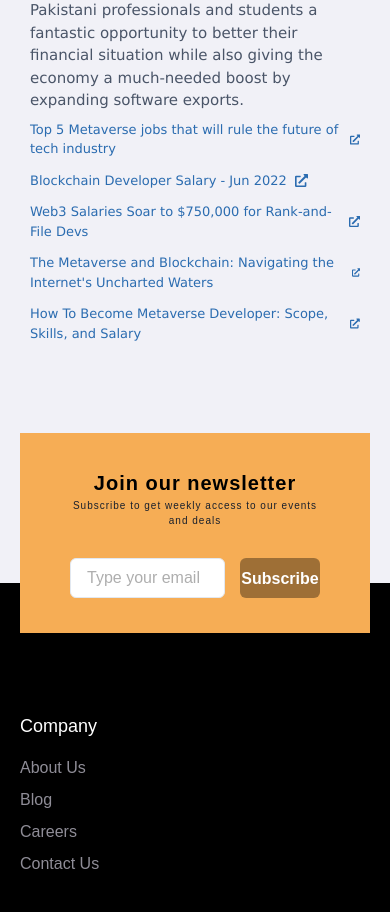
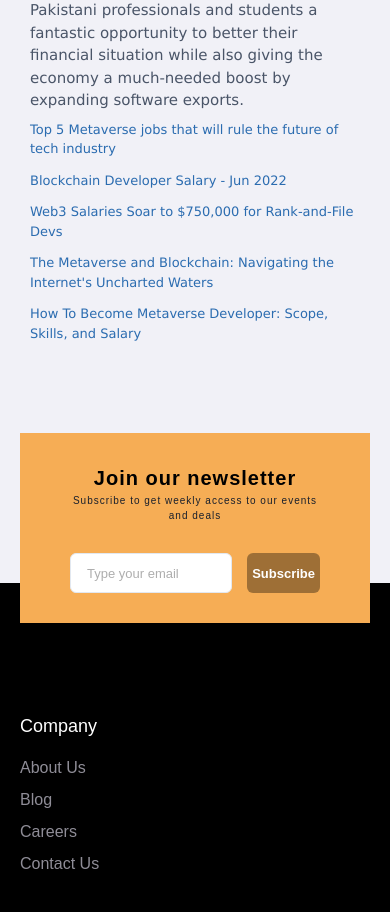
Before and after one commit to mafaqahmed/panaverse_TypeScript_Chakra_NextJS, a Next.js app: page /about in a window 390 px wide. Shown: the part 2420-3332 px from the top of the page. Built offline with nearby package versions, Linux system fonts and the light colour scheme.

Commit message:
updated responsiveness

```diff
--- a/src/app/about/page.tsx
+++ b/src/app/about/page.tsx
@@ -3,8 +3,8 @@ import { Box, Button, Flex, HStack, List, ListIcon, ListItem, Text, UnorderedLis
 import Image from "next/image";
 import Link from "next/link";
 import React from "react";
-import { FaExternalLinkAlt } from "react-icons/fa";
-import { IoMdCheckmarkCircle } from "react-icons/io";
+// import { FaExternalLinkAlt } from "react-icons/fa";
+// import { IoMdCheckmarkCircle } from "react-icons/io";
 
 interface outcome {
   title: string;
@@ -153,8 +153,7 @@ export default function About() {
                 <ListItem _hover={{textDecoration:'underline'}} key={index}>
                   <Link href={item.link}>
                     <HStack>
-                      <Box as="p">{item.title}</Box>
-                      <FaExternalLinkAlt />
+                      <Text>{item.title}</Text>
                     </HStack>
                   </Link>
                 </ListItem>
--- a/src/app/courses/page.tsx
+++ b/src/app/courses/page.tsx
@@ -10,7 +10,7 @@ export default function Courses() {
         <Box py={{ base: "70px", lg: "100px" }}>
           <VStack  align={"center"}>
             <Text
-              fontSize={{ base: "30px", lg: "40px" }}
+              fontSize={{ base: "25px", lg: "40px" }}
               textAlign="center"
               fontWeight="extrabold"
               color="black"
@@ -18,7 +18,7 @@ export default function Courses() {
               Certified Web 3.0 and Metaverse Developer
             </Text>
             <Text
-              fontSize={{ base: "20px", lg: "25px" }}
+              fontSize={{ base: "17px", lg: "25px" }}
               textAlign="center"
               fontWeight="bold"
               color="orange.900"
@@ -26,7 +26,7 @@ export default function Courses() {
               Program to Get Ready for the Next Generation of the Internet
             </Text>
             <Text
-              fontSize={{ base: "15px", lg: "20px" }}
+              fontSize={{ base: "12px", lg: "20px" }}
               textAlign="center"
               fontWeight="bold"
               color="orange.7800"
--- a/src/components/Footer.tsx
+++ b/src/components/Footer.tsx
@@ -55,7 +55,7 @@ export default function Footer() {
           mt="90px"
           maxW={"6xl"} mx="auto" px="20px"
         >
-          <Box as="div" px="50px" bgColor="orange.300" py={{base:'35px', lg:'50px'}}>
+          <Box as="div" px="50px" bgColor="orange.300" py={{base:'30px', lg:'50px'}}>
             <Box>
               <Center
                 as="p"
@@ -85,9 +85,10 @@ export default function Footer() {
                       placeholder="Type your email"
                       _placeholder={{ color: "#AEAEAE" }}
                       bgColor="white"
+                      fontSize='13px'
                     />
                   </FormControl>
-                  <Button type="submit" colorScheme="blackAlpha">
+                  <Button type="submit" colorScheme="blackAlpha" fontSize='13px'>
                     Subscribe
                   </Button>
                 </Flex>
--- a/src/components/Header.tsx
+++ b/src/components/Header.tsx
@@ -7,6 +7,7 @@ import {
   IconButton,
   Spacer,
   Stack,
+  StackDivider,
   useBreakpointValue,
   useDisclosure,
   VStack,
@@ -16,6 +17,10 @@ import Image from "next/image";
 import { HamburgerIcon, CloseIcon } from "@chakra-ui/icons";
 import Link from "next/link";
 import { usePathname } from 'next/navigation';
+
+interface toggling {
+  onToggle: () => void
+}
 
 export default function Header() {
   const location = usePathname();
@@ -99,18 +104,20 @@ export default function Header() {
             />
           )}
         </Flex>
-        {(isOpen && !isDesktop) && <MobileNav />}
+        {(isOpen && !isDesktop) && <MobileNav  onToggle={onToggle}/>}
       </Box>
     </>
   );
 }
 
-const MobileNav = () => {
+
+const MobileNav = (onToggle:toggling) => {
   return (
     <>
       <Box as="div" position='absolute' bgColor='white' width='100%'>
-        <VStack as="ul" style={{ listStyleType: "none" }}>
-          {["Home", "About", "Web3.0", "Techers", "Blog", "Contact"].map((item, index) => (
+        <VStack as="ul" style={{ listStyleType: "none" }} divider={<StackDivider borderColor='gray.400' />}>
+          {["Home", "About", "Courses", "Techers", "Blog", "Contact"].map((item, index) => (
+            <Link href={`/${item==='Home' ? '' : item.toLowerCase()}`} key={index}>
             <Button
               as="li"
               py="7px"
@@ -119,10 +126,11 @@ const MobileNav = () => {
               cursor="pointer"
               _active={{ color: "#F76400" }}
               variant="ghost"
-              key={index}
+              onClick={onToggle.onToggle}
             >
               {item}
             </Button>
+            </Link>
           ))}
         </VStack>
       </Box>
```
